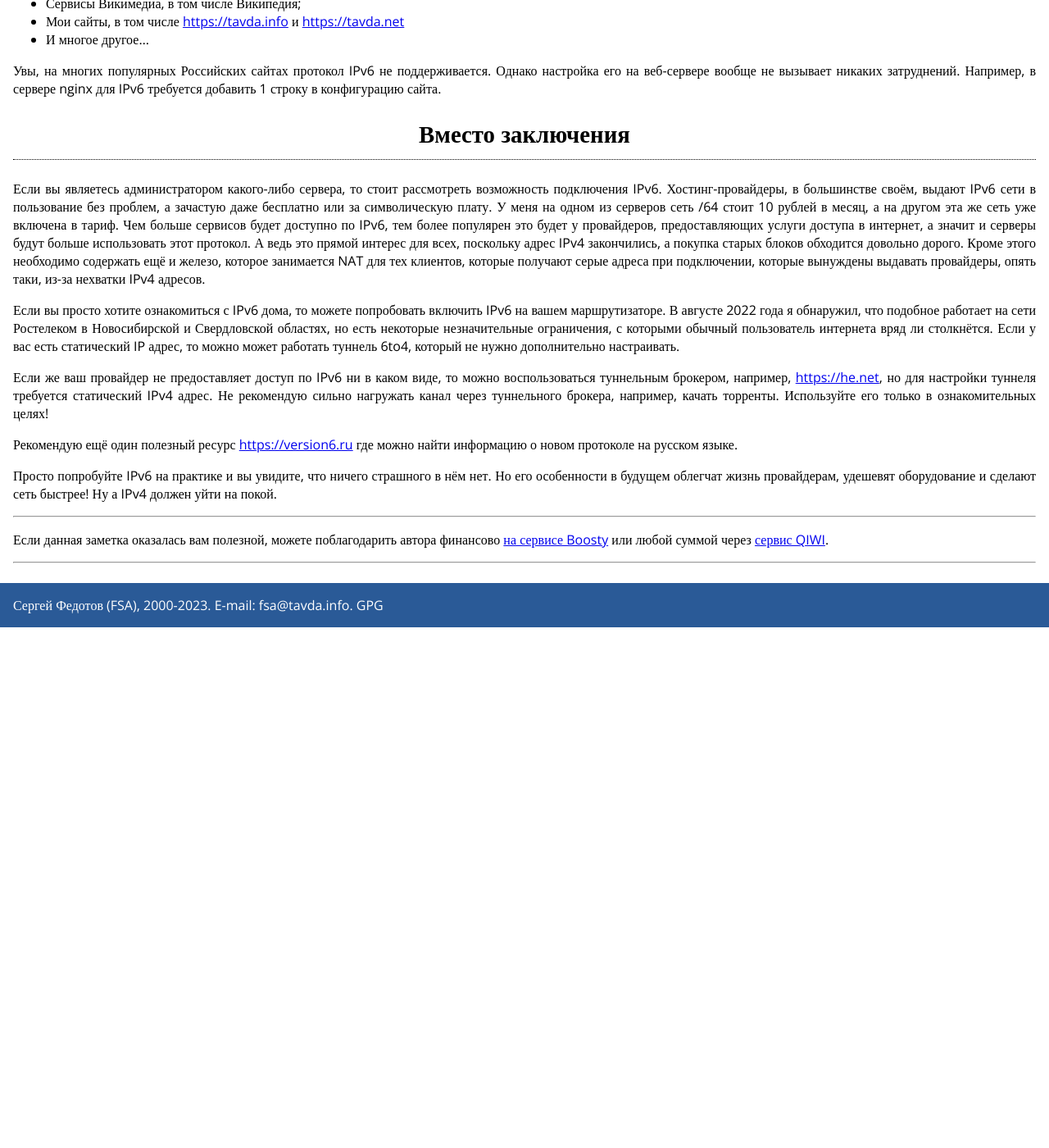
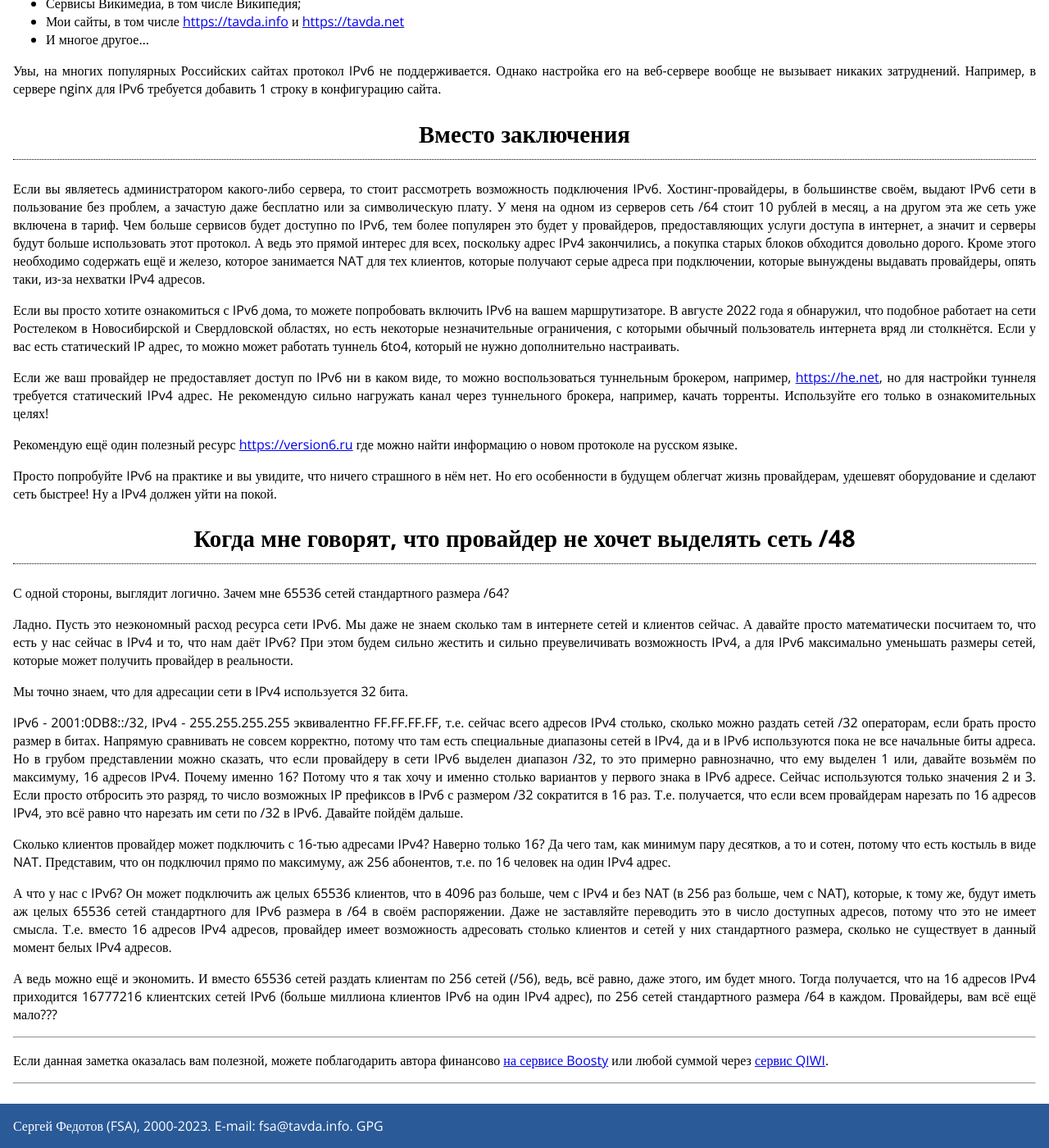
Before and after one commit to fsa/site, a Jekyll site: the page built from _posts/2022-08-29-ipv6.md, in a window 1280 px wide and 1400 px high, scrolled down 2172 px. Shown: the whole window at 82% size. Built offline with Jekyll 4.4.1, drawn with Linux system fonts in a browser that asks for light colours; before the commit the page ends 2937 px from its top, so only the background shows below that.

Commit message:
Замечание про сети /48 от провайдеров

```diff
--- a/_posts/2022-08-29-ipv6.md
+++ b/_posts/2022-08-29-ipv6.md
@@ -69,3 +69,19 @@ default via fe80::1 dev wlp3s0 proto ra metric 600 pref medium
 Рекомендую ещё один полезный ресурс <https://version6.ru> где можно найти информацию о новом протоколе на русском языке.
 
 Просто попробуйте IPv6 на практике и вы увидите, что ничего страшного в нём нет. Но его особенности в будущем облегчат жизнь провайдерам, удешевят оборудование и сделают сеть быстрее! Ну а IPv4 должен уйти на покой.
+
+## Когда мне говорят, что провайдер не хочет выделять сеть /48
+
+С одной стороны, выглядит логично. Зачем мне 65536 сетей стандартного размера /64?
+
+Ладно. Пусть это неэкономный расход ресурса сети IPv6. Мы даже не знаем сколько там в интернете сетей и клиентов сейчас. А давайте просто математически посчитаем то, что есть у нас сейчас в IPv4 и то, что нам даёт IPv6? При этом будем сильно жестить и сильно преувеличивать возможность IPv4, а для IPv6 максимально уменьшать размеры сетей, которые может получить провайдер в реальности.
+
+Мы точно знаем, что для адресации сети в IPv4 используется 32 бита.
+
+IPv6 - 2001:0DB8::/32, IPv4 - 255.255.255.255 эквивалентно FF.FF.FF.FF, т.е. сейчас всего адресов IPv4 столько, сколько можно раздать сетей /32 операторам, если брать просто размер в битах. Напрямую сравнивать не совсем корректно, потому что там есть специальные диапазоны сетей в IPv4, да и в IPv6 используются пока не все начальные биты адреса. Но в грубом представлении можно сказать, что если провайдеру в сети IPv6 выделен диапазон /32, то это примерно равнозначно, что ему выделен 1 или, давайте возьмём по максимуму, 16 адресов IPv4. Почему именно 16? Потому что я так хочу и именно столько вариантов у первого знака в IPv6 адресе. Сейчас используются только значения 2 и 3. Если просто отбросить это разряд, то число возможных IP префиксов в IPv6 с размером /32 сократится в 16 раз. Т.е. получается, что если всем провайдерам нарезать по 16 адресов IPv4, это всё равно что нарезать им сети по /32 в IPv6. Давайте пойдём дальше.
+
+Сколько клиентов провайдер может подключить с 16-тью адресами IPv4? Наверно только 16? Да чего там, как минимум пару десятков, а то и сотен, потому что есть костыль в виде NAT. Представим, что он подключил прямо по максимуму, аж 256 абонентов, т.е. по 16 человек на один IPv4 адрес.
+
+А что у нас с IPv6? Он может подключить аж целых 65536 клиентов, что в 4096 раз больше, чем с IPv4 и без NAT (в 256 раз больше, чем с NAT), которые, к тому же, будут иметь аж целых 65536 сетей стандартного для IPv6 размера в /64 в своём распоряжении. Даже не заставляйте переводить это в число доступных адресов, потому что это не имеет смысла. Т.е. вместо 16 адресов IPv4 адресов, провайдер имеет возможность адресовать столько клиентов и сетей у них стандартного размера, сколько не существует в данный момент белых IPv4 адресов.
+
+А ведь можно ещё и экономить. И вместо 65536 сетей раздать клиентам по 256 сетей (/56), ведь, всё равно, даже этого, им будет много. Тогда получается, что на 16 адресов IPv4 приходится 16777216 клиентских сетей IPv6 (больше миллиона клиентов IPv6 на один IPv4 адрес), по 256 сетей стандартного размера /64 в каждом. Провайдеры, вам всё ещё мало???
```
